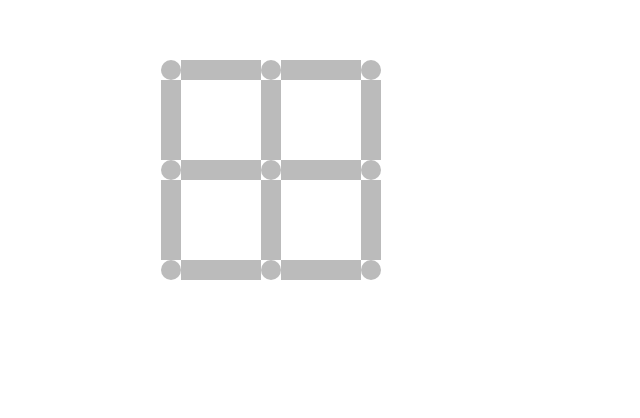
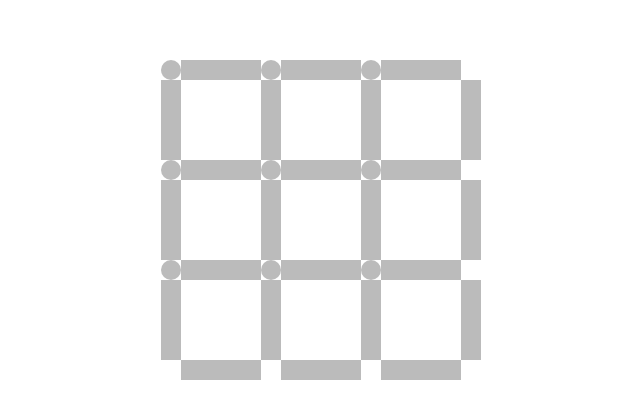
Before and after one commit to nellu-art/dots-and-boxes, a React (Vite) app: page / in a window 1280 px wide. Shown: the part 180-598 px from the top of the page, without its empty margins (319-959 px from the left). Built offline with nearby package versions, Linux system fonts and the light colour scheme.

Commit message:
Add UI and board logic

```diff
--- a/src/GameBoard.css
+++ b/src/GameBoard.css
@@ -1,3 +1,13 @@
+.cell {
+  position: relative;
+  width: 100px;
+  height: 100px;
+}
+.cell.completed {
+  background-color: #fff;
+  background-opacity: 0.9;
+}
+
 .dot {
   height: 20px;
   width: 20px;
@@ -7,13 +17,6 @@
   position: absolute;
   top: -10px;
   left: -10px;
-
-}
-
-.cell {
-    position: relative;
-    width: 100px;
-    height: 100px;
 }
 
 .row {
@@ -25,16 +28,38 @@
   position: absolute;
 }
 
-.line.horizontal {
+.line.top {
   width: 80px;
   height: 20px;
   top: -10px;
   left: 10px;
 }
 
-.line.vertical {
+.line.left {
   width: 20px;
   height: 80px;
   left: -10px;
   top: 10px;
 }
+
+.line.bottom {
+  width: 80px;
+  height: 20px;
+  bottom: -10px;
+  right: 10px;
+}
+
+.line.right {
+  width: 20px;
+  height: 80px;
+  right: -10px;
+  bottom: 10px;
+}
+
+.line.player1 {
+  background-color: #ff0000;
+}
+
+.line.player2 {
+  background-color: #0000ff;
+}
--- a/src/GameBoard.tsx
+++ b/src/GameBoard.tsx
@@ -1,52 +1,178 @@
+import { useState } from "react";
 import "./GameBoard.css";
 
+const boardSize = 3;
+
+type CellData = {
+  top: number;
+  bottom: number;
+  left: number;
+  right: number;
+};
+
+type Board = CellData[][];
+
+const createBoardData = () => {
+  const result = [];
+  for (let i = 0; i < boardSize; i++) {
+    const row = [];
+    for (let j = 0; j < boardSize; j++) {
+      row.push({ top: 0, bottom: 0, left: 0, right: 0 });
+    }
+    result.push(row);
+  }
+  return result;
+};
+
+const initialBoardData = createBoardData();
+
 export const GameBoard = () => {
+  const [activePlayer, setActivePlayer] = useState<"player1" | "player2">(
+    "player1"
+  );
+  const [board, setBoard] = useState<Board>(initialBoardData);
+
+  const handleClick = (params: {
+    rowIndex: number;
+    colIndex: number;
+    position: Position;
+  }) => {
+    const { rowIndex, colIndex, position } = params;
+    const cell = board[rowIndex][colIndex];
+    if (cell[position] !== 0) return;
+
+    setActivePlayer((prevState) =>
+      prevState === "player1" ? "player2" : "player1"
+    );
+
+    setBoard((prevState) => {
+      const { rowIndex, colIndex, position } = params;
+      const newState = [...prevState];
+      const cell = newState[rowIndex][colIndex];
+      switch (position) {
+        case "top":
+          cell.top = activePlayer === "player1" ? 1 : 2;
+          break;
+        case "bottom":
+          cell.bottom = activePlayer === "player1" ? 1 : 2;
+          break;
+        case "left":
+          cell.left = activePlayer === "player1" ? 1 : 2;
+          break;
+        case "right":
+          cell.right = activePlayer === "player1" ? 1 : 2;
+          break;
+      }
+      return newState;
+    });
+  };
+
   return (
-    <>
-      <Row />
-      <Row />
-      <Row lastRow />
-    </>
+    <div>
+      {board.map((row, rowIndex) => (
+        <div key={rowIndex} className="row">
+          {row.map((col, colIndex) => (
+            <Cell
+              key={`${rowIndex}-${colIndex}`}
+              rowIndex={rowIndex}
+              colIndex={colIndex}
+              data={col}
+              onClick={handleClick}
+              showRight={colIndex === boardSize - 1}
+              showBottom={rowIndex === boardSize - 1}
+            />
+          ))}
+        </div>
+      ))}
+    </div>
   );
+};
+
+type Position = "top" | "bottom" | "left" | "right";
+interface CellProps {
+  rowIndex: number;
+  colIndex: number;
+  showRight?: boolean;
+  showBottom?: boolean;
+  completed?: boolean;
+  onClick?: (params: {
+    rowIndex: number;
+    colIndex: number;
+    position: Position;
+  }) => void;
+  data: CellData;
+}
+
+const Cell = ({
+  rowIndex,
+  colIndex,
+  showRight,
+  showBottom,
+  completed,
+  onClick,
+  data,
+}: CellProps) => {
+  const handleClick = (position: Position) => {
+    onClick?.({ rowIndex, colIndex, position });
+  };
+
+  return (
+    <div className={`cell ${completed}`}>
+      <Line
+        position="top"
+        selectedBy={
+          data.top === 1 ? "player1" : data.top === 2 ? "player2" : undefined
+        }
+        onClick={() => handleClick("top")}
+      />
+      <Dot />
+      <Line
+        position="left"
+        selectedBy={
+          data.left === 1 ? "player1" : data.left === 2 ? "player2" : undefined
+        }
+        onClick={() => handleClick("left")}
+      />
+      {showRight && (
+        <Line
+          position="right"
+          selectedBy={
+            data.right === 1
+              ? "player1"
+              : data.right === 2
+              ? "player2"
+              : undefined
+          }
+          onClick={() => handleClick("right")}
+        />
+      )}
+      {showBottom && (
+        <Line
+          position="bottom"
+          selectedBy={
+            data.bottom === 1
+              ? "player1"
+              : data.bottom === 2
+              ? "player2"
+              : undefined
+          }
+          onClick={() => handleClick("bottom")}
+        />
+      )}
+    </div>
+  );
+};
+
+interface LineProps {
+  position: Position;
+  selectedBy?: "player1" | "player2";
+  onClick?: () => void;
+}
+
+const Line = ({ position, selectedBy, onClick }: LineProps) => {
+  return <div className={`line ${position} ${selectedBy}`} onClick={onClick} />;
 };
 
 const Dot = () => {
   return <span className="dot"></span>;
 };
-
-interface CellProps {
-  drawVerticalOnly?: boolean;
-  drawHorizontalOnly?: boolean;
-}
-
-const Cell = ({ drawVerticalOnly, drawHorizontalOnly }: CellProps) => {
-  return (
-    <div className="cell">
-      {!drawHorizontalOnly && <Line direction="vertical" />}
-      <Dot />
-      {!drawVerticalOnly && <Line direction="horizontal" />}
-    </div>
-  );
-};
-
-interface RowProps {
-  lastRow?: boolean;
-}
-
-const Row = ({ lastRow }: RowProps) => {
-  return (
-    <div className="row">
-      <Cell drawHorizontalOnly={lastRow} />
-      <Cell drawHorizontalOnly={lastRow} />
-      <Cell drawVerticalOnly drawHorizontalOnly={lastRow} />
-    </div>
-  );
-};
-
-interface LineProps {
-  direction: "horizontal" | "vertical";
-}
-
-const Line = ({ direction }: LineProps) => {
-  return <div className={`line ${direction}`} />;
-};
```
Lines whose indentation alone changed are shown as unchanged.
